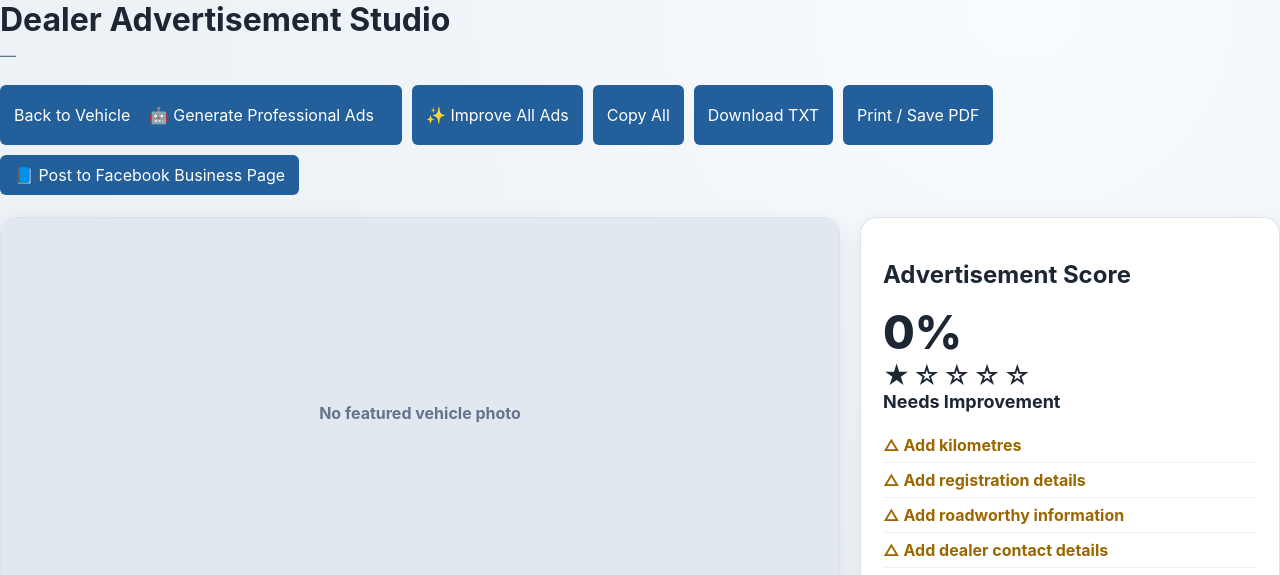
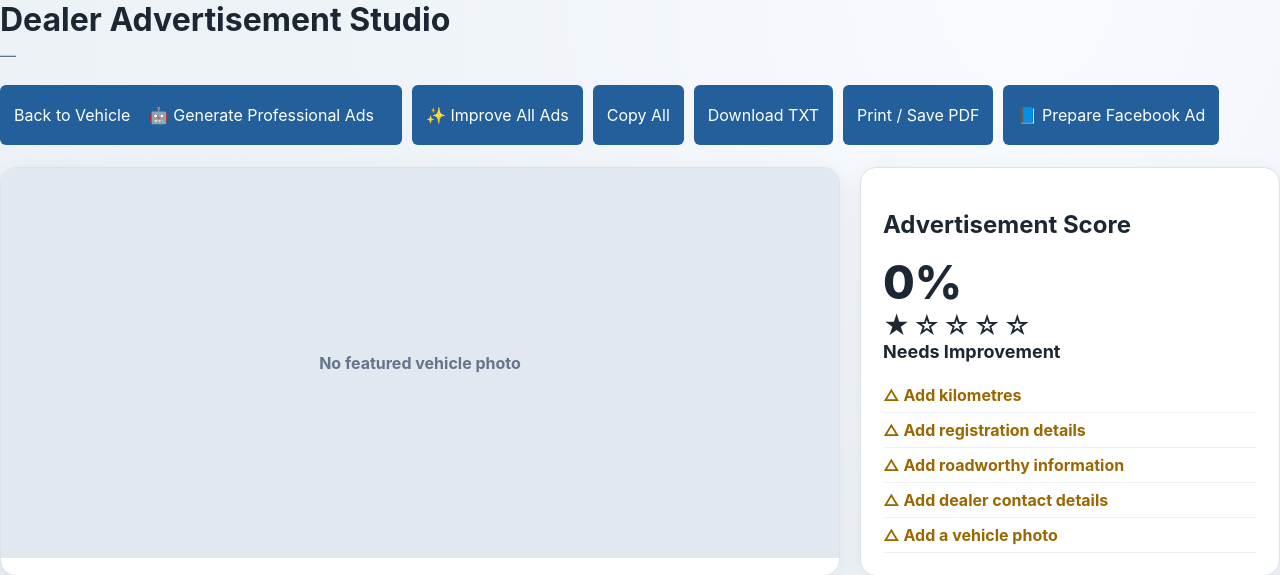
Before and after one commit to BarryBAM/BAMDealerEnterprise, a Flask app: template app/templates/advertisement_pro.html in a window 1280 px wide. Shown: the top 575 px of the page. Run offline with Flask 3, Linux system fonts and the light colour scheme; the template is opened without the code that fills it, so the values that code supplies are empty.

Commit message:
Prepare Facebook ad for posting

```diff
--- a/app/templates/advertisement_pro.html
+++ b/app/templates/advertisement_pro.html
@@ -298,9 +298,9 @@
             onclick="window.print()">
         Print / Save PDF
     </button>
-    <a class="button" href="https://www.facebook.com/" target="_blank" rel="noopener">
-    📘 Post to Facebook Business Page
-</a>
+ <button class="button" type="button" onclick="prepareFacebookPost()">
+  📘 Prepare Facebook Ad
+</button>
 </div>
 </div>
 
@@ -575,7 +575,27 @@
         await copyText(combinedText);
         alert("All advertisements copied.");
     }
+async function prepareFacebookPost() {
+    const facebookText = advertisementText("facebook-title", "facebook-ad");
 
+    if (!facebookText.trim()) {
+        alert("Please generate the Facebook advertisement first.");
+        return;
+    }
+
+    try {
+        await navigator.clipboard.writeText(facebookText);
+        alert(
+            "Facebook ad prepared!\n\n" +
+            "The advertisement has been copied.\n" +
+            "Facebook will now open.\n\n" +
+            "Paste the ad into your BAM Motor Group post, check it, then publish when ready."
+        );
+        window.open("https://www.facebook.com/", "_blank");
+    } catch (error) {
+        alert("Could not copy the Facebook advertisement. Please use Copy All instead.");
+    }
+}
     function downloadTextFile() {
         const combinedText =
             "BAM MOTOR GROUP — DEALER ADVERTISEMENT PACK\n\n" +
```
